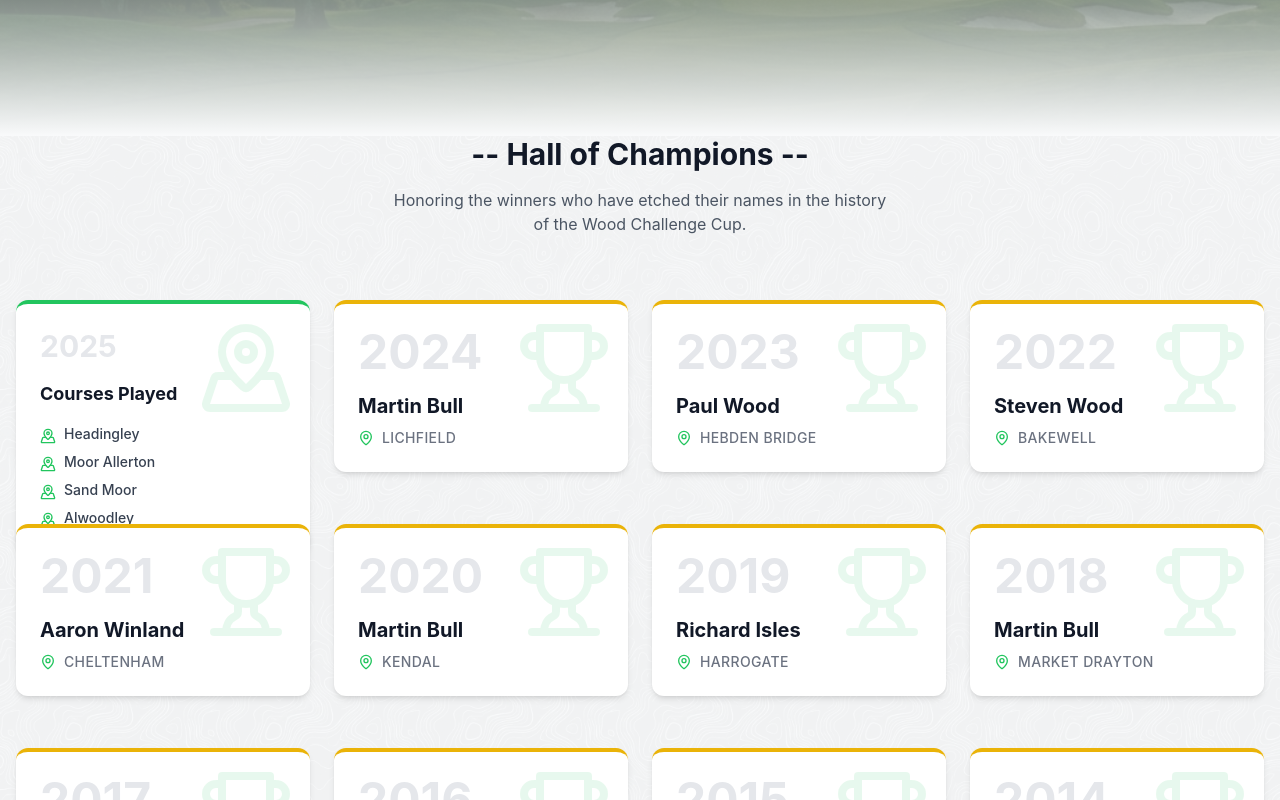
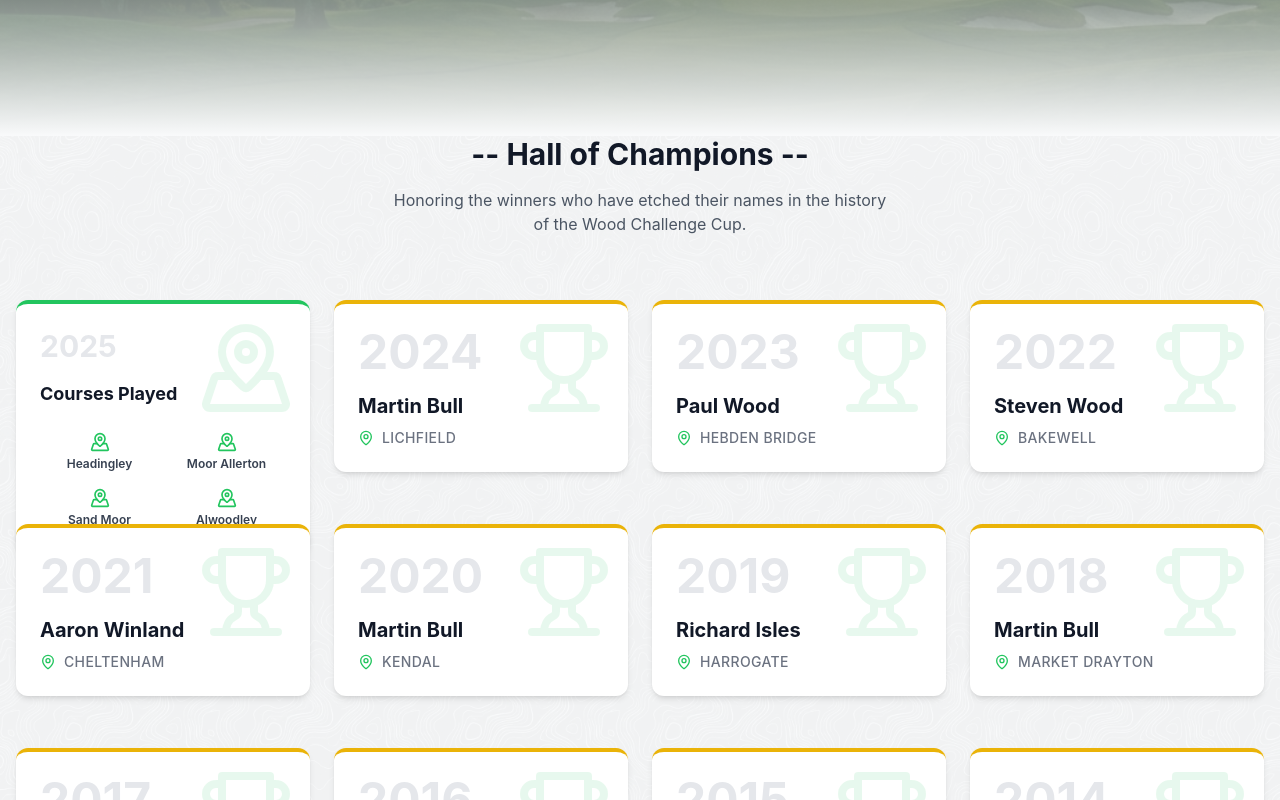
Before and after one commit to ChampneyBull/wood-challenge-cup-new, a React (Vite) app: page / in a window 1280 px wide. Both pictures are taken after a click on the element 163 px from the left and 889 px from the top of the page. Shown: the part 489-1289 px from the top of the page. Built offline with nearby package versions, Linux system fonts and the light colour scheme.

Commit message:
Change back card layout to 2x2 grid for courses

```diff
--- a/src/components/EventCard.tsx
+++ b/src/components/EventCard.tsx
@@ -85,11 +85,11 @@ export function EventCard({ event, index, isFlipped, onFlip }: EventCardProps) {
                         </h3>
 
                         {event.courses && event.courses.length > 0 ? (
-                            <div className="space-y-2 flex-1">
+                            <div className="grid grid-cols-2 gap-x-2 gap-y-4 flex-1 mt-2">
                                 {event.courses.map((course, idx) => (
-                                    <div key={idx} className="flex items-start gap-2">
-                                        <MapPinned className="w-4 h-4 text-golf-500 mt-1 flex-shrink-0" />
-                                        <span className="text-sm font-medium text-gray-700 dark:text-gray-300">
+                                    <div key={idx} className="flex flex-col items-center text-center">
+                                        <MapPinned className="w-5 h-5 text-golf-500 mb-1" />
+                                        <span className="text-xs font-semibold text-gray-700 dark:text-gray-300 line-clamp-2">
                                             {course}
                                         </span>
                                     </div>
```
